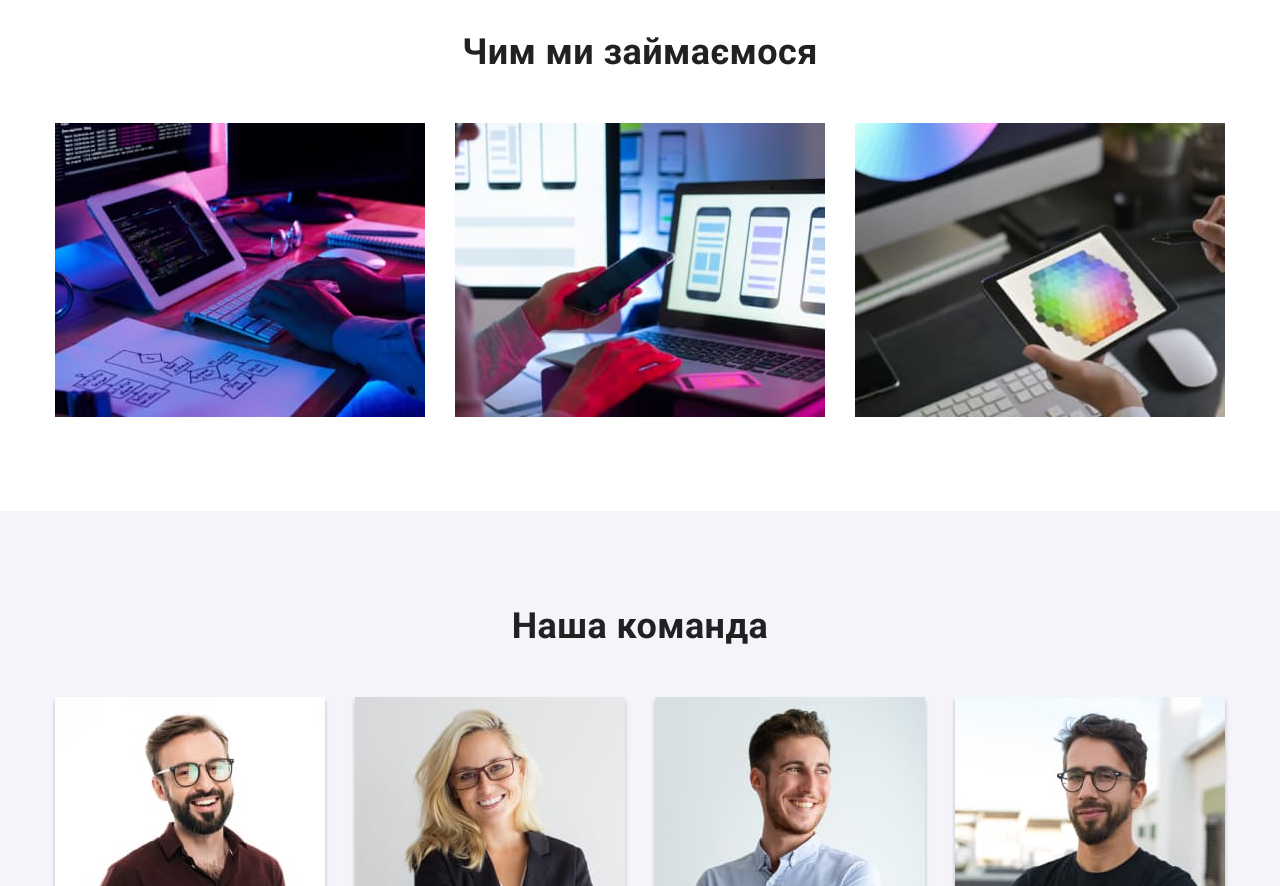
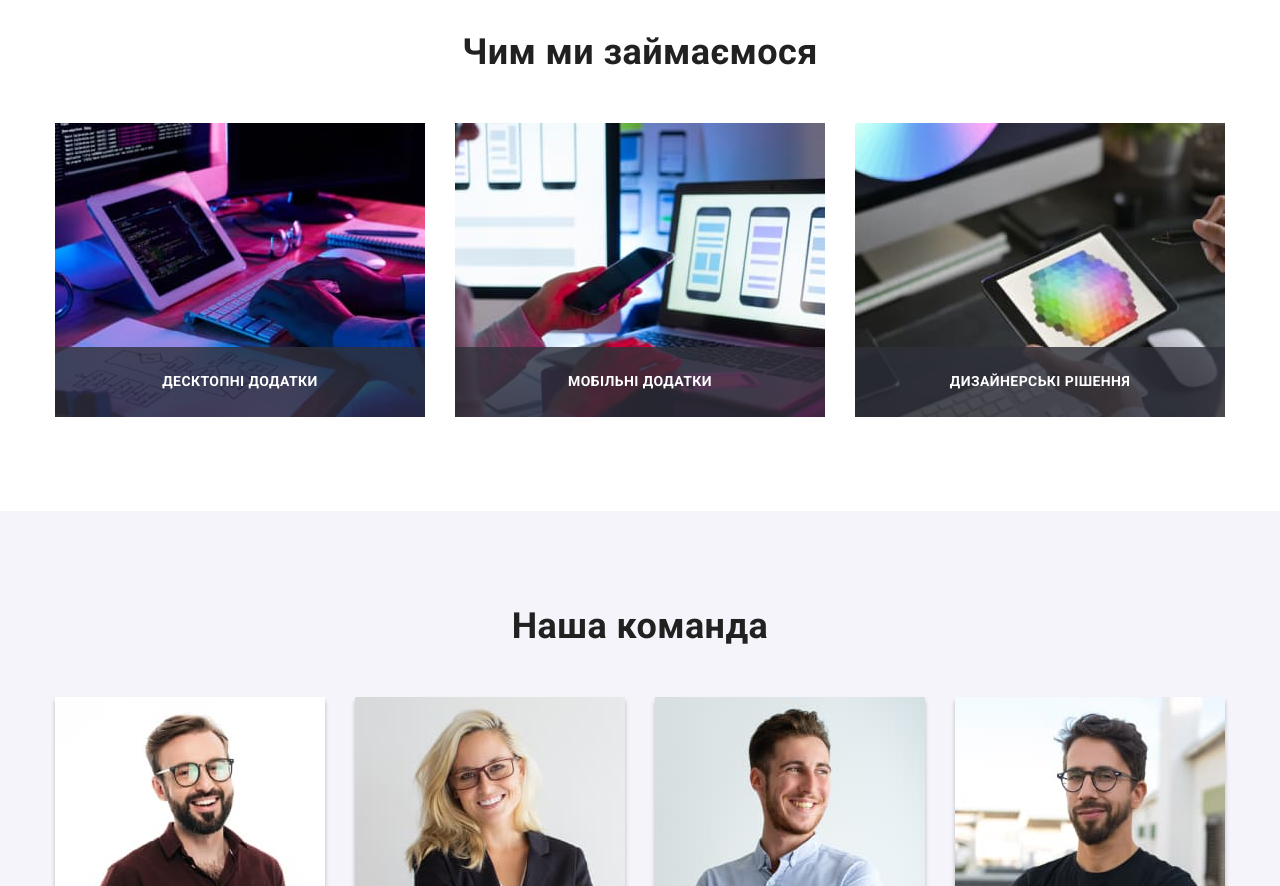
Before and after one commit to Heveliev-destress/goit-markup-hw-05, a plain HTML site: page index.html in a window 1280 px wide. Shown: the part 1080-1966 px from the top of the page. Drawn offline with nearby package versions, Linux system fonts and the light colour scheme.

Commit message:
add features backdrop

```diff
--- a/css/styles.css
+++ b/css/styles.css
@@ -43,6 +43,7 @@
     --modal-close-btn-shadow-first-color:rgba(0, 0, 0, 0.12);
     --modal-close-btn-shadow-second-color:rgba(0, 0, 0, 0.14);
     --modal-close-btn-shadow-third-color:rgba(0, 0, 0, 0.2);
+    --features-text-backdrop-background-color:rgba(47, 48, 58, 0.8);
 
 }
 h1,
@@ -125,6 +126,10 @@ body {
 
 
 }
+/* .menu-link-box{
+    position: relative;
+
+} */
 .menu-link{
     font-weight: 500;
     line-height: 1.14;
@@ -132,13 +137,20 @@ body {
    color: var(--primary-text-dark-color);
    transition: color var(--transition-duration) var(--transition-timing-function) ;
 
+
 }
-/* .menu-link:hover::after{
+/* .menu-item::after{
+     position: absolute;
     content: "";
     background-color: #000000;
     height: 4px;
-    display: block;
     border-radius: 2px;
+    left: 0;
+    bottom:0;
+
+
+} */
+/* .menu-link:hover::after{
 
 } */
 .menu-link:hover,
@@ -322,6 +334,27 @@ color:var(--accent-color);
     column-gap: 30px;
 }
 .features-img{}
+.features-img-box{
+    position: relative;
+
+}
+.features-text-backdrop{
+    background-color:var(--features-text-backdrop-background-color);
+    position: absolute;
+    width: 100%;
+    left: 0;
+    bottom: 0;
+
+}
+.features-text{
+    font-weight: 700;
+    line-height: 1.14;
+    text-align: center;
+    text-transform: uppercase;
+    color: var(--text-light-color);
+    padding: 27px 0;
+    }
+
 /*===/features===*/
 .team{
     background-color: var(--team-background-color);
--- a/index.html
+++ b/index.html
@@ -19,9 +19,9 @@
            <span class="logo-web">Web</span>Studio
         </a>
         <ul class="menu list">
-            <li class="menu-item"><a class="menu-link link current" href="index.html" >Студія</a> </li>
-            <li class="menu-item"><a class="menu-link link " href="portfolio.html">Портфоліо</a> </li>
-            <li class="menu-item"><a class="menu-link link" href="#contact">Контакти</a></li>
+            <li class="menu-item"><div class="menu-link-box"><a class="menu-link link current" href="index.html" >Студія</a></div></li>
+            <li class="menu-item"><div class="menu-link-box"><a class="menu-link link " href="portfolio.html">Портфоліо</a></div> </li>
+            <li class="menu-item"><div class="menu-link-box"><a class="menu-link link" href="#contact">Контакти</a></div></li>
         </ul>
         </nav>
         <ul class="contact list">
@@ -92,9 +92,30 @@
         <div class="container">
         <h2 class="features-title">Чим ми займаємося</h2>
         <ul class="list features-flex">
-        <li><img class="features-img" src="./images/photo1.jpg" alt="верстка" width="370" height="294"></li>
-        <li><img class="features-img" src="./images/photo2.jpg" alt="адаптация для телефона" width="370" height="294"></li>
-        <li><img class="features-img" src="./images/photo3.jpg" alt="подбор дизайна" width="370" height="294"></li>
+        <li>
+            <div class="features-img-box">
+            <img class="features-img" src="./images/photo1.jpg"
+            alt="Десктопні додатки" width="370" height="294">
+            <div class="features-text-backdrop">
+            <p class="features-text">Десктопні додатки</p>
+            </div></div>
+        </li>
+        <li>
+            <div class="features-img-box">
+            <img class="features-img" src="./images/photo2.jpg"
+            alt="Мобільні додатки" width="370" height="294">
+            <div class="features-text-backdrop">
+            <p class="features-text">Мобільні додатки</p>
+            </div></div>
+        </li>
+        <li>
+            <div class="features-img-box">
+            <img class="features-img" src="./images/photo3.jpg"
+            alt="Дизайнерські рішення" width="370" height="294">
+            <div class="features-text-backdrop">
+            <p class="features-text">Дизайнерські рішення</p>
+            </div></div>
+        </li>
             </ul>
         </div>
     </section>
```
